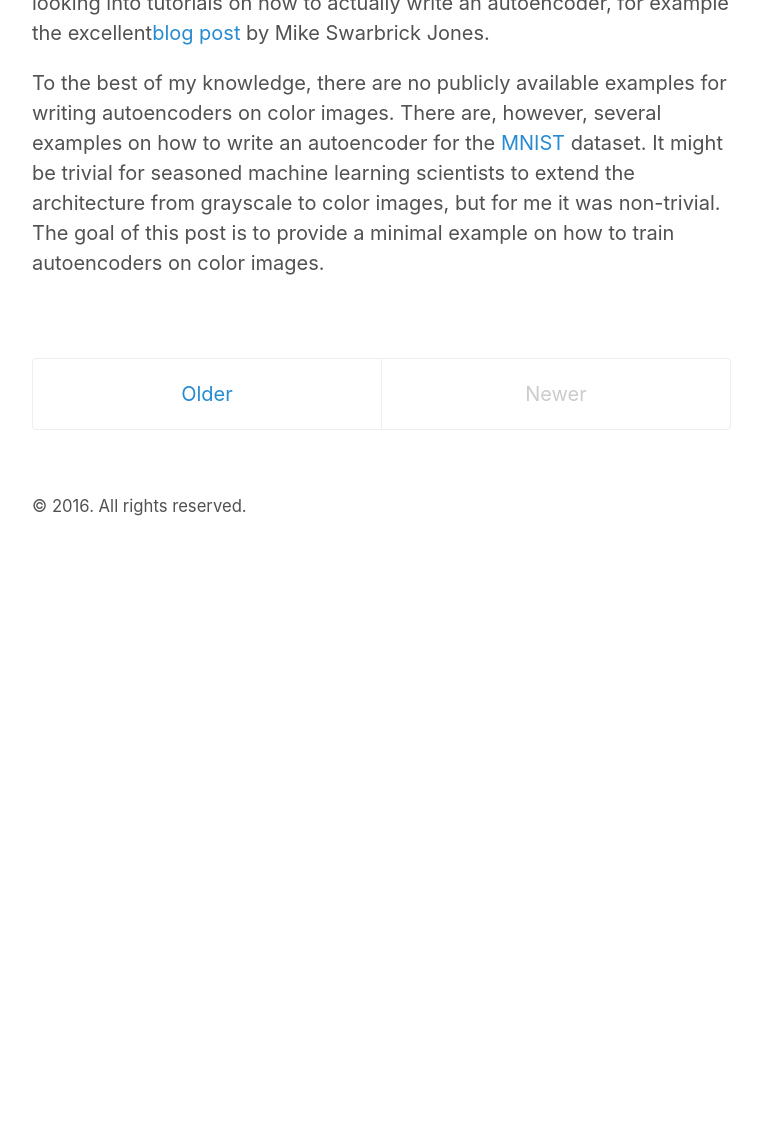
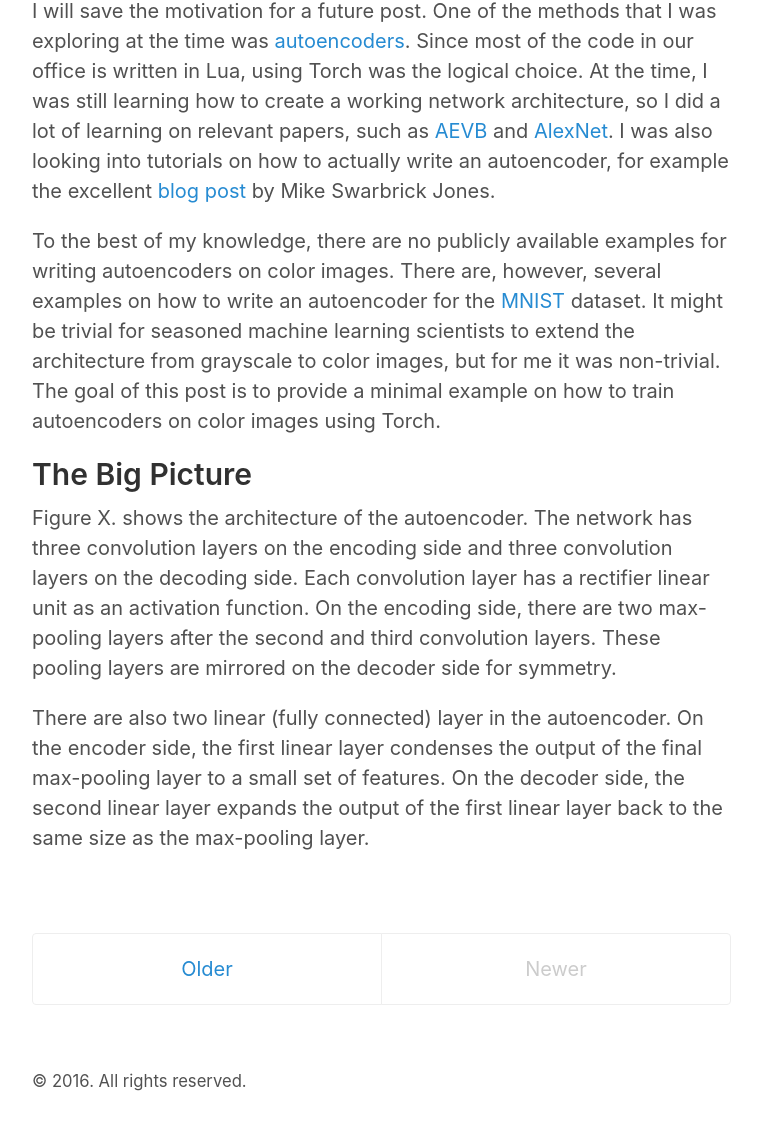
Before and after one commit to siavashk/siavashk.github.io, a Jekyll site: the page built from index.html, in a window 1280 px wide and 1400 px high, scrolled down 638 px, cut to the strip 265-1395 px from the top of the window. Shown: the whole strip, without its empty margins (258-1020 px from the left). Built offline with Jekyll 4.4.1, drawn with Linux system fonts in a browser that asks for light colours; the list of posts is cut into pages by our own code; before the commit the page ends 1463 px from its top, so only the background shows below that; some of the changed text lies outside the part shown.

Commit message:
another paragprah in

```diff
--- a/_posts/2016-02-13-autoencoder-imagenet.md
+++ b/_posts/2016-02-13-autoencoder-imagenet.md
@@ -3,10 +3,18 @@ layout: post
 title: "Training Autoencoders on ImageNet Using Torch 7"
 comments: true
 ---
+*If you are just looking for code for a convolutional autoencoder in Torch, look at this git. There are only a few dependencies, and they have been listed in requirements.sh*
+
+## Introduction
 
 I have recently been working on a project for unsupervised feature extraction from natural images, such as the one below: <br />
 ![Heidelberg, Germany](/assets/heidelberg.jpg "Heidelberg, Germany, October 1st, 2015")<br />
 
-I will save the motivation for a future post. One of the methods that I was exploring at the time was [autoencoders](https://en.wikipedia.org/wiki/Autoencoder). Since most of the code in our office is written in Lua, using Torch was the logical choice. At the time, I was still learning how to create a working network architecture, so I did a lot of learning on relevant papers, such as [AEVB](http://arxiv.org/abs/1312.6114) and [AlexNet](http://papers.nips.cc/paper/4824-imagenet-classification-with-deep-convolutional-neural-networks). I was also looking into tutorials on how to actually write an autoencoder, for example the excellent[blog post](https://swarbrickjones.wordpress.com/2015/04/29/convolutional-autoencoders-in-pythontheanolasagne/) by Mike Swarbrick Jones.
+I will save the motivation for a future post. One of the methods that I was exploring at the time was [autoencoders](https://en.wikipedia.org/wiki/Autoencoder). Since most of the code in our office is written in Lua, using Torch was the logical choice. At the time, I was still learning how to create a working network architecture, so I did a lot of learning on relevant papers, such as [AEVB](http://arxiv.org/abs/1312.6114) and [AlexNet](http://papers.nips.cc/paper/4824-imagenet-classification-with-deep-convolutional-neural-networks). I was also looking into tutorials on how to actually write an autoencoder, for example the excellent [blog post](https://swarbrickjones.wordpress.com/2015/04/29/convolutional-autoencoders-in-pythontheanolasagne/) by Mike Swarbrick Jones.
 
-To the best of my knowledge, there are no publicly available examples for writing autoencoders on color images. There are, however, several examples on how to write an autoencoder for the [MNIST](http://yann.lecun.com/exdb/mnist/) dataset. It might be trivial for seasoned machine learning scientists to extend the architecture from grayscale to color images, but for me it was non-trivial. The goal of this post is to provide a minimal example on how to train autoencoders on color images.
+To the best of my knowledge, there are no publicly available examples for writing autoencoders on color images. There are, however, several examples on how to write an autoencoder for the [MNIST](http://yann.lecun.com/exdb/mnist/) dataset. It might be trivial for seasoned machine learning scientists to extend the architecture from grayscale to color images, but for me it was non-trivial. The goal of this post is to provide a minimal example on how to train autoencoders on color images using Torch.
+
+## The Big Picture
+Figure X. shows the architecture of the autoencoder. The network has three convolution layers on the encoding side and three convolution layers on the decoding side. Each convolution layer has a rectifier linear unit as an activation function. On the encoding side, there are two max-pooling layers after the second and third convolution layers. These pooling layers are mirrored on the decoder side for symmetry.
+
+There are also two linear (fully connected) layer in the autoencoder. On the encoder side, the first linear layer condenses the output of the final max-pooling layer to a small set of features. On the decoder side, the second linear layer expands the output of the first linear layer back to the same size as the max-pooling layer.
```
